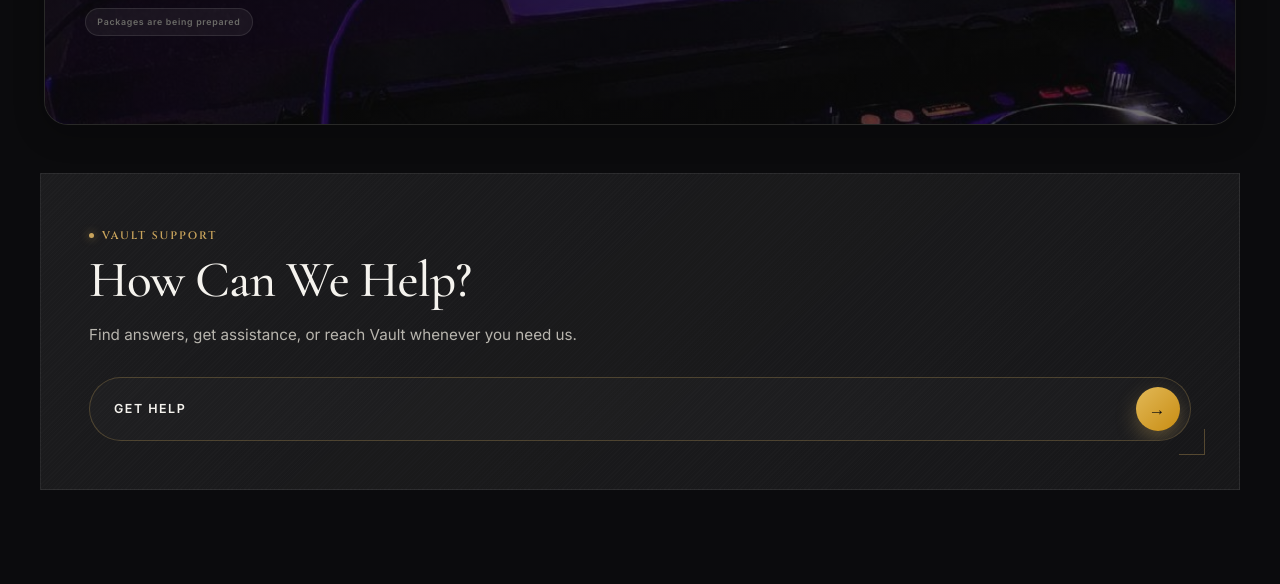
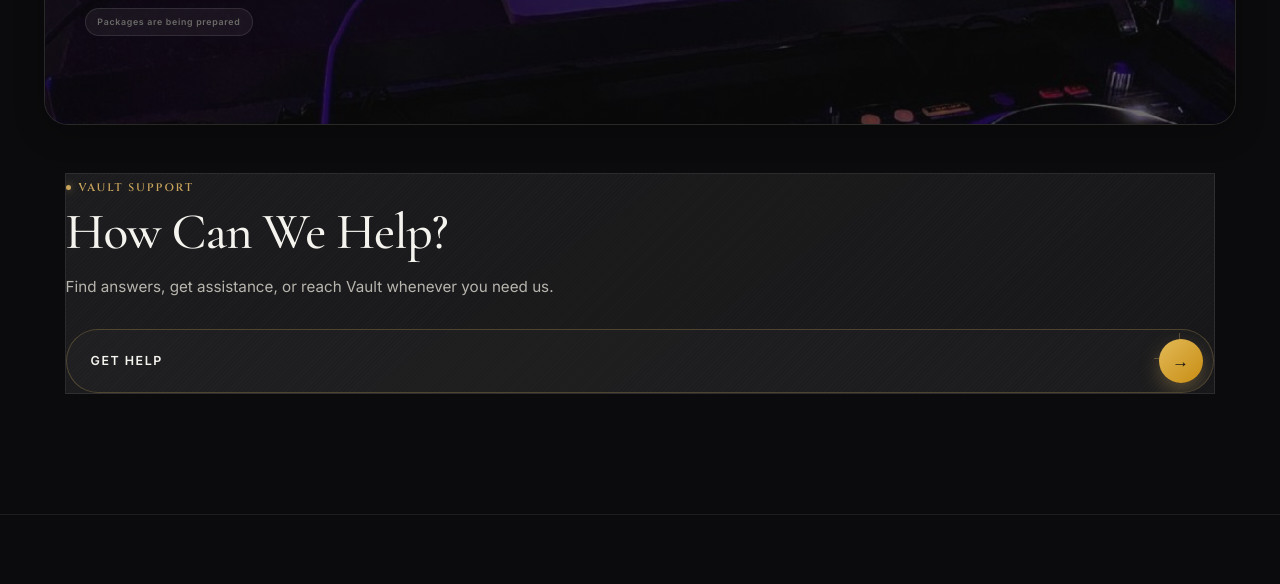
Before and after one commit to charanamk/vault-experiences, a plain HTML site: page home.html in a window 1280 px wide. Shown: the part 1880-2464 px from the top of the page. Drawn offline with nearby package versions, Linux system fonts and the light colour scheme; no server answers.

Commit message:
Update help section styling

```diff
--- a/css/help.css
+++ b/css/help.css
@@ -8,7 +8,7 @@
 ================================================== */
 
 .help-section {
-    width: 100%;
+    width: 98%;
     max-width: var(--content-width);
     margin: 0 auto;
     padding: var(--space-8) var(--page-padding);
@@ -21,8 +21,9 @@
 
 .help-card {
     position: relative;
-    width: 100%;
-    padding: clamp(28px, 5vw, 48px);
+    width: 98%;
+    margin: 0 auto;
+
     border: 1px solid var(--border);
     border-radius: var(--radius-card);
     background:
```
